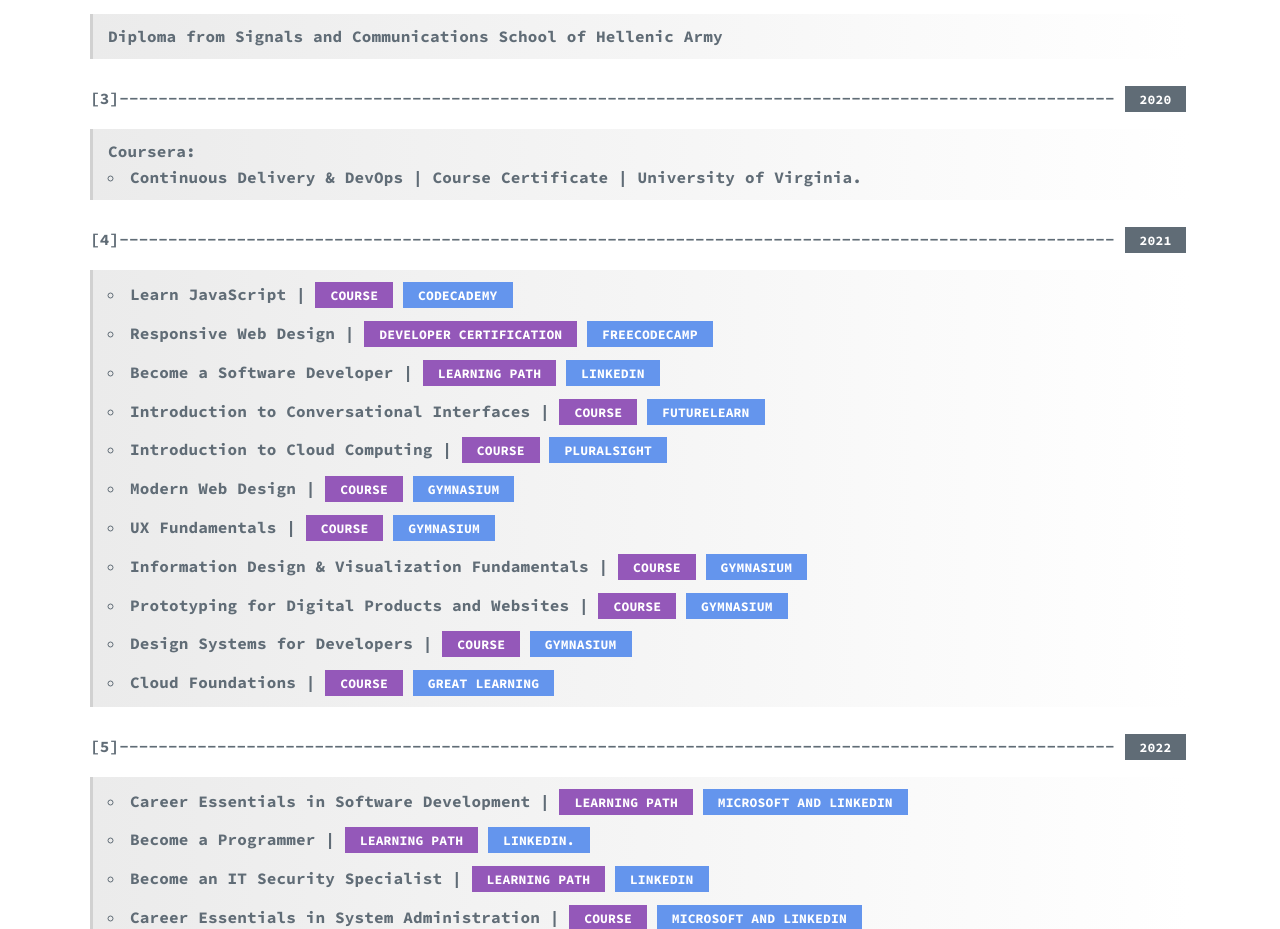
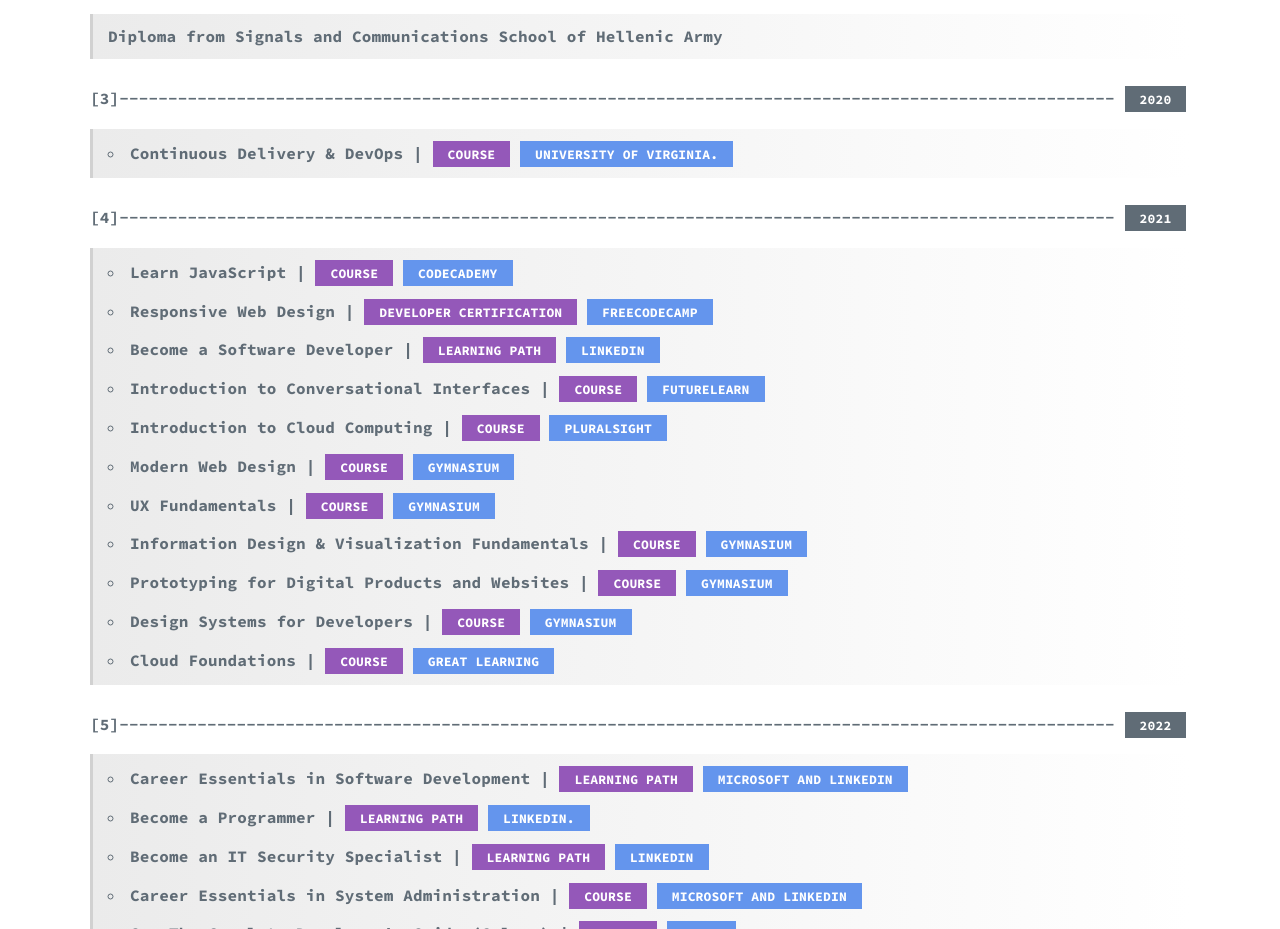
Before and after one commit to kopechli/kopechli.github.io, a plain HTML site: page index.html in a window 1280 px wide. Shown: the part 2570-3499 px from the top of the page. Drawn offline with nearby package versions, Linux system fonts and the light colour scheme.

Commit message:
Add files via upload

```diff
--- a/index.html
+++ b/index.html
@@ -27,7 +27,7 @@
 						<li><a class="nav-link" href="#Education">Education</a></li>
 						<li><a class="nav-link" href="#skills">Skills</a></li>
 						<li><a class="nav-link" href="#thejourney">The Journey</a></li>
-						<li><a class="nav-link" href="https://app.gitbook.com/@kopechli/s/blog/">Blog</a></li>
+						<li><a class="nav-link" href="https://kopechli.gitbook.io/blog">Blog</a></li>
 					</ul>
 				</nav>
 
@@ -195,9 +195,9 @@
 					</blockquote>
 					[3]------------------------------------------------------------------------------------------------------ <span id="CourseTag">2020</span>
 					<blockquote>
-					 Coursera:
+
 						<ul>
-							<li>Continuous Delivery & DevOps | Course Certificate | University of Virginia.</li>
+							<li>Continuous Delivery & DevOps | <span id="Course">COURSE</span> <span id="provider">University of Virginia.</span></li>
 						</ul>
 					</blockquote>
 					[4]------------------------------------------------------------------------------------------------------ <span id="CourseTag">2021</span>
```
